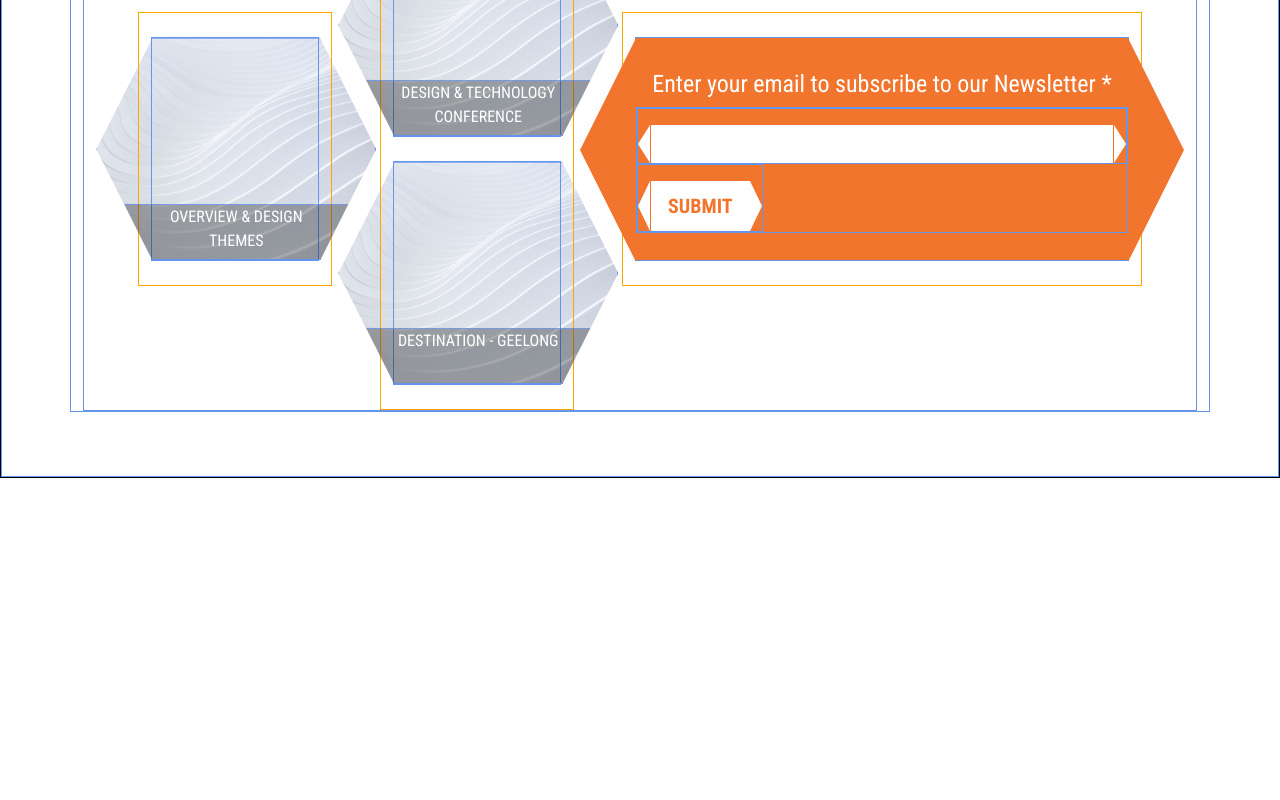
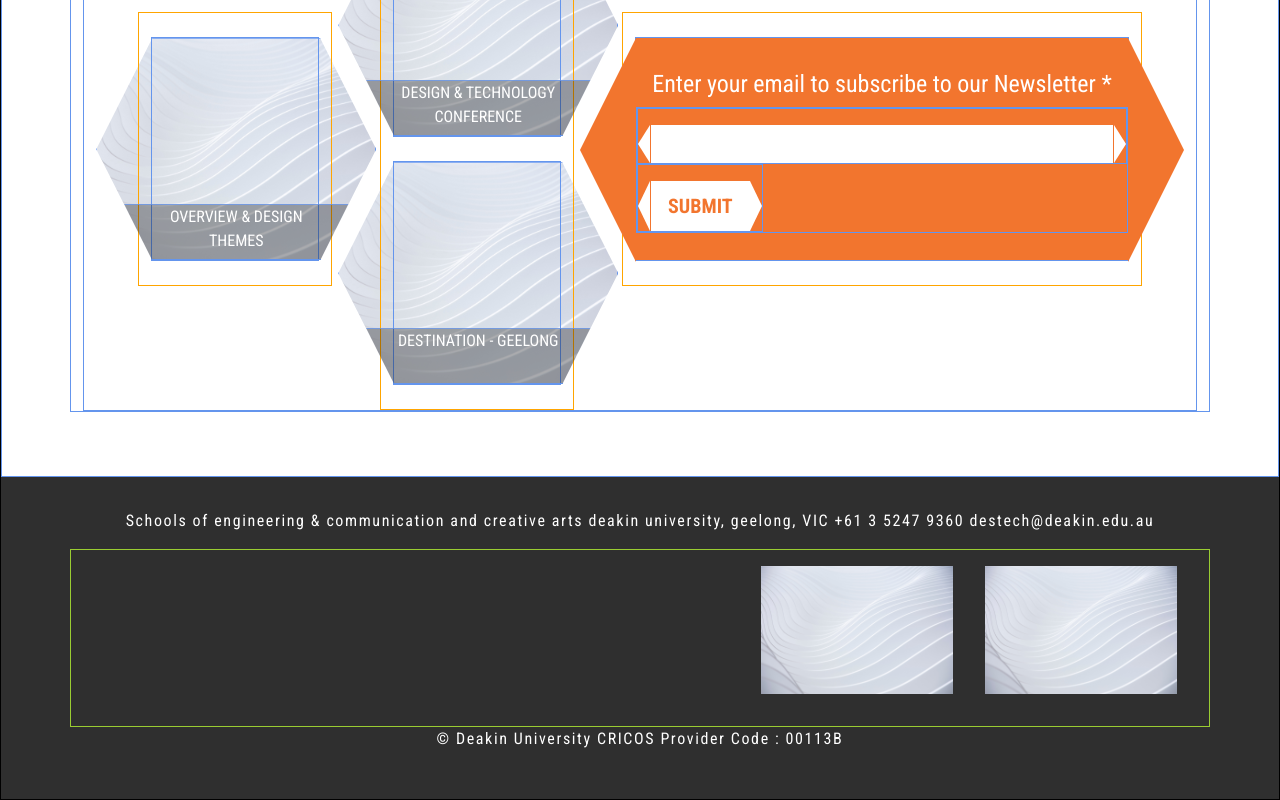
Before and after one commit to AndyJPG/destech-showcase, a React (Create React App) app: page / in a window 1280 px wide. Shown: the part 2360-3160 px from the top of the page. Before the commit the page ends 2838 px from the top, so only its background shows below. Built offline with nearby package versions, Linux system fonts and the light colour scheme.

Commit message:
implemented footer

```diff
--- /dev/null
+++ b/src/components/Footer/Footer.tsx
@@ -0,0 +1,17 @@
+import "./footer.scss"
+import * as React from 'react';
+
+function Footer() {
+    return (
+        <div className="container-fluid footer">
+            <p>Schools of engineering & communication and creative arts deakin university, geelong, VIC +61 3 5247 9360 destech@deakin.edu.au</p>
+            <div className="container-lg logo-container">
+                <img src="assets/img/hero-image.jpg" alt="destech logo" />
+                <img src="assets/img/hero-image.jpg" alt="destech logo" />
+            </div>
+            <p>&copy; Deakin University CRICOS Provider Code : 00113B</p>
+        </div>
+    )
+}
+
+export default Footer;
--- /dev/null
+++ b/src/components/Footer/footer.scss
@@ -0,0 +1,29 @@
+@import "src/assets/sass/variables";
+
+.footer {
+  background: $secondary;
+  color: white;
+  padding: 2rem 0;
+  text-align: center;
+
+  div {
+    border: 1px solid yellowgreen;
+  }
+
+  p {
+    letter-spacing: 0.1rem;
+  }
+
+  .logo-container {
+    padding: 1rem 2rem 2rem 2rem;
+    text-align: right;
+
+    img {
+      max-width: 12rem;
+
+      &:last-child {
+        margin-left: 2rem;
+      }
+    }
+  }
+}
--- a/src/containers/App.tsx
+++ b/src/containers/App.tsx
@@ -8,6 +8,7 @@ import SectionContainer from "../components/SectionContainer/SectionContainer";
 import EventDates from "../components/EventDates/EventDates";
 import InsightSection from "../components/InsightSection/InsightSection";
 import NewsLetterSection from "../components/NewsLetterSection/NewsLetterSection";
+import Footer from "../components/Footer/Footer";
 
 class App extends React.Component<any, any>{
     render(): React.ReactNode {
@@ -25,6 +26,7 @@ class App extends React.Component<any, any>{
                 <SectionContainer>
                     <NewsLetterSection/>
                 </SectionContainer>
+                <Footer/>
             </div>
         )
     }
```
